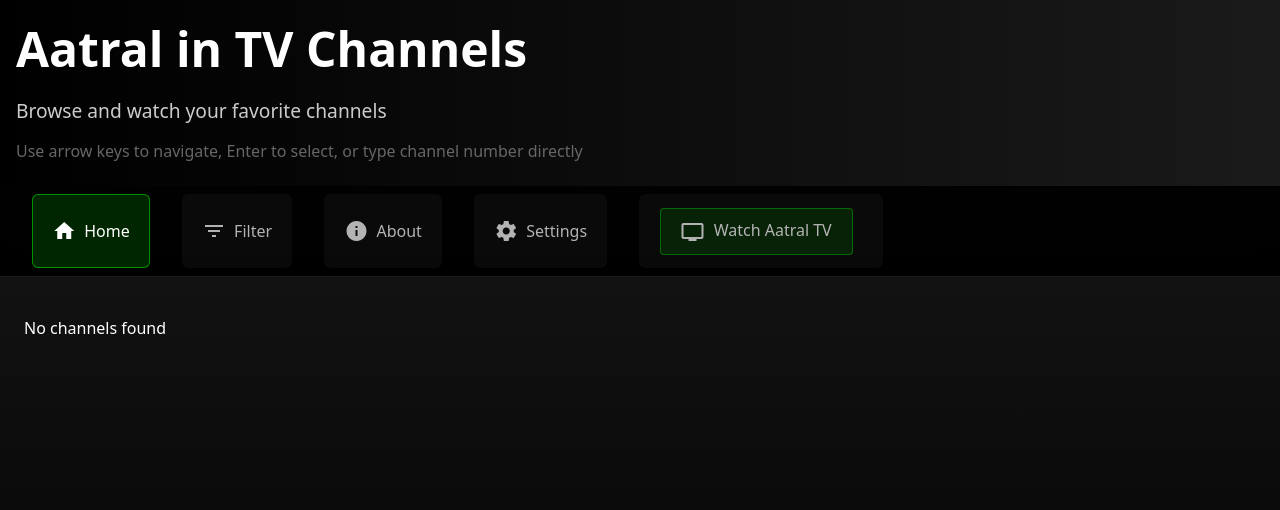
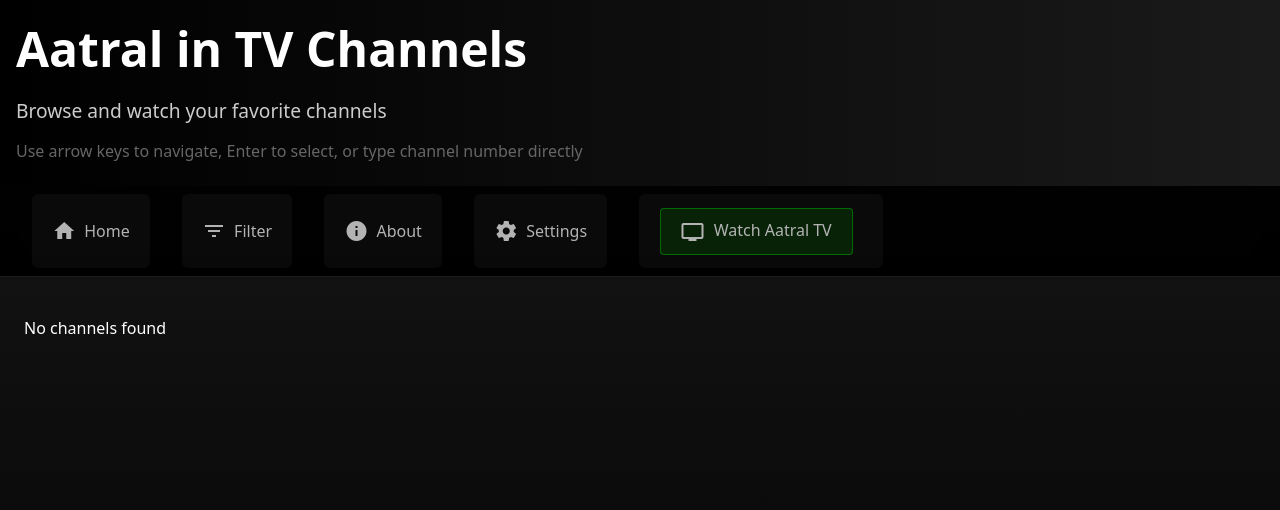
Before and after one commit to OsaiTamilan/ymt, a website built with Vite: page ymt/index.html in a window 1280 px wide. Built offline with nearby package versions, Linux system fonts and the light colour scheme; files whose address does not match are found by name.

Commit message:
Update index.html

```diff
--- a/ymt/index.html
+++ b/ymt/index.html
@@ -20,7 +20,7 @@
         </div>
       </div>
       <nav class="main-nav-bar">
-        <div class="nav-item selected" tabindex="0" role="button" aria-label="Home">
+        <div class="nav-item" tabindex="0" role="button" aria-label="Home">
           <span class="material-icons">home</span>
           <span>Home</span>
         </div>
```
